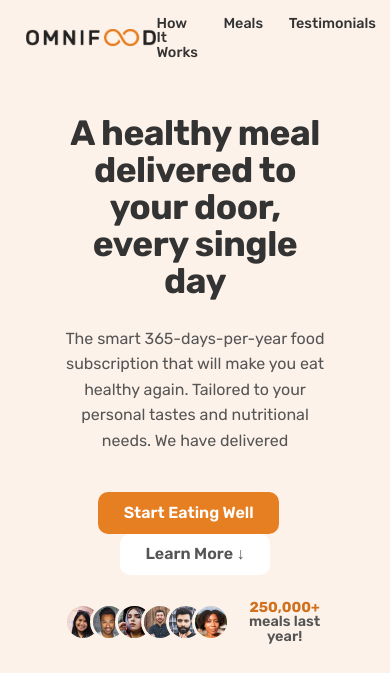
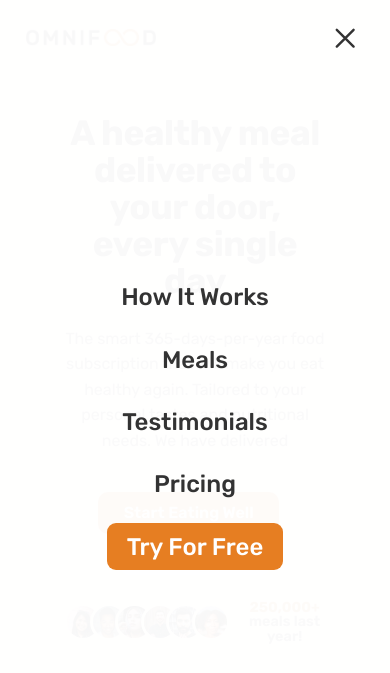
Before and after one commit to dhananjayandayalan/omnifood-jonas-io, a plain HTML site: page index.html in a window 390 px wide. Shown: the top 673 px of the page. Drawn offline with nearby package versions, Linux system fonts and the light colour scheme.

Commit message:
Completed - Mobile Navbar

```diff
--- a/css/general.css
+++ b/css/general.css
@@ -77,6 +77,7 @@ body {
   line-height: 1;
   font-weight: 400;
   color: #555;
+  overflow-x: hidden;
 }
 
 .container {
--- a/css/queries.css
+++ b/css/queries.css
@@ -111,7 +111,64 @@
   .btn--form {
     margin-top: 1.2rem;
   }
+
+  .btn-mobile-nav {
+    display: block;
+  }
+
+  .main-nav {
+    background-color: rgba(255, 255, 255, 0.97);
+    position: absolute;
+    top: 0;
+    left: 0;
+    width: 100%;
+    height: 100vh;
+    transform: translateX(100%);
+
+    display: flex;
+    align-items: center;
+    justify-content: center;
+    transition: all 0.5s ease-in;
+
+    /* display: none; Restricts CSS Animation*/
+
+    /* Hide it Visually */
+    opacity: 0;
+
+    /* Make it unaccessible to mouse and keyboard */
+    pointer-events: none;
+
+    /* hide from screen readers */
+    visibility: hidden;
+  }
+
+  .nav-open .main-nav {
+    opacity: 1;
+    pointer-events: auto;
+    visibility: visible;
+    transform: translateX(0);
+  }
+
+  .nav-open .icon-mobile-nav[name="close-outline"] {
+    display: block;
+  }
+
+  .nav-open .icon-mobile-nav[name="menu-outline"] {
+    display: none;
+  }
+
+  .main-nav-list {
+    flex-direction: column;
+    gap: 4.8rem;
+  }
+
+  .main-nav-link:link,
+  .main-nav-link:visited {
+    font-size: 3rem;
+  }
 }
+
+
 
 /*
 
--- a/css/styles.css
+++ b/css/styles.css
@@ -4,6 +4,7 @@
   display: flex;
   justify-content: space-between;
   align-items: center;
+  position: relative;
   background-color: #fdf2e9;
   height: 9.6rem;
   padding: 0 4.8rem;
@@ -19,6 +20,7 @@
 
 .main-nav-list {
   display: flex;
+  align-items: center;
   list-style: none;
   gap: 3.2rem;
 }
@@ -49,6 +51,25 @@
 .main-nav-link.nav-cta:active {
   background-color: #cf711f;
 }
+
+.btn-mobile-nav {
+  border: none;
+  background: none;
+  cursor: pointer;
+  display: none;
+}
+
+.icon-mobile-nav {
+  height: 4.8rem;
+  width: 4.8rem;
+  color: #333;
+}
+
+.icon-mobile-nav[name="close-outline"] {
+  display: none;
+}
+
+
 
 /* Navigation Section */
 
--- a/index.html
+++ b/index.html
@@ -18,7 +18,7 @@
     <title>Omnifood</title>
   </head>
   <body>
-    <header class="header">
+    <header class="header nav-open">
       <a href="#"
         ><img src="/img/omnifood-logo.png" alt="Omnifood Logo" class="logo"
       /></a>
@@ -31,6 +31,11 @@
           <li><a class="main-nav-link nav-cta" href="#">Try For Free</a></li>
         </ul>
       </nav>
+
+      <button class="btn-mobile-nav">
+        <ion-icon name="menu-outline" class="icon-mobile-nav"></ion-icon>
+        <ion-icon name="close-outline" class="icon-mobile-nav"></ion-icon>
+      </button>
     </header>
 
     <section class="section-hero">
@@ -605,10 +610,15 @@
         <div class="address-col">
           <p class="footer-heading">Contact Us</p>
           <address class="contacts">
-            <p class="address">623 Harrison St., 2nd Floor, San Francisco, CA 94107</p>
+            <p class="address">
+              623 Harrison St., 2nd Floor, San Francisco, CA 94107
+            </p>
             <p>
-              <a class="footer-link" href="tel:415-201-6370">415-201-6370</a><br />
-              <a class="footer-link" href="mailto:hello@omnifood.com">hello@omnifood.com</a>
+              <a class="footer-link" href="tel:415-201-6370">415-201-6370</a
+              ><br />
+              <a class="footer-link" href="mailto:hello@omnifood.com"
+                >hello@omnifood.com</a
+              >
             </p>
           </address>
         </div>
```
